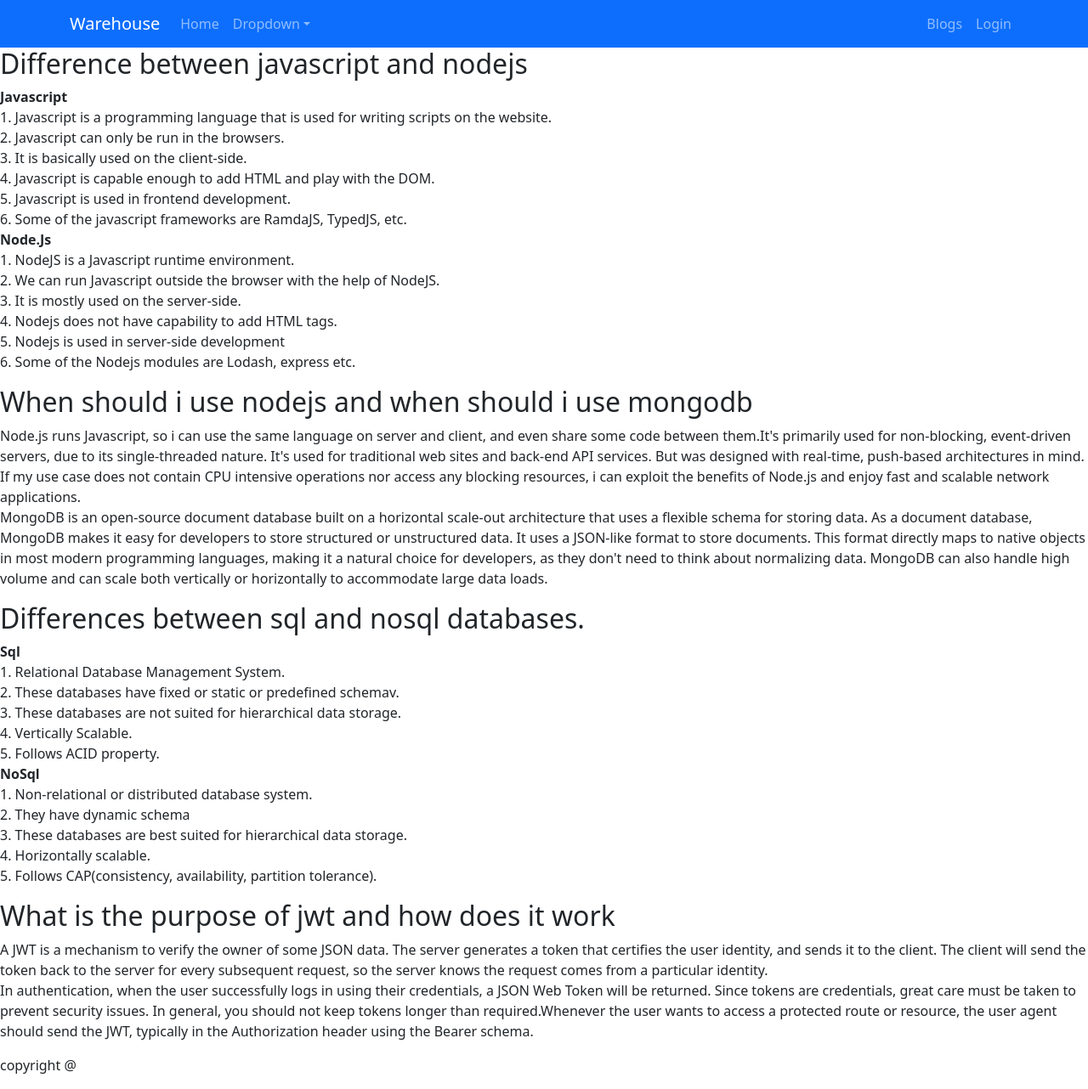
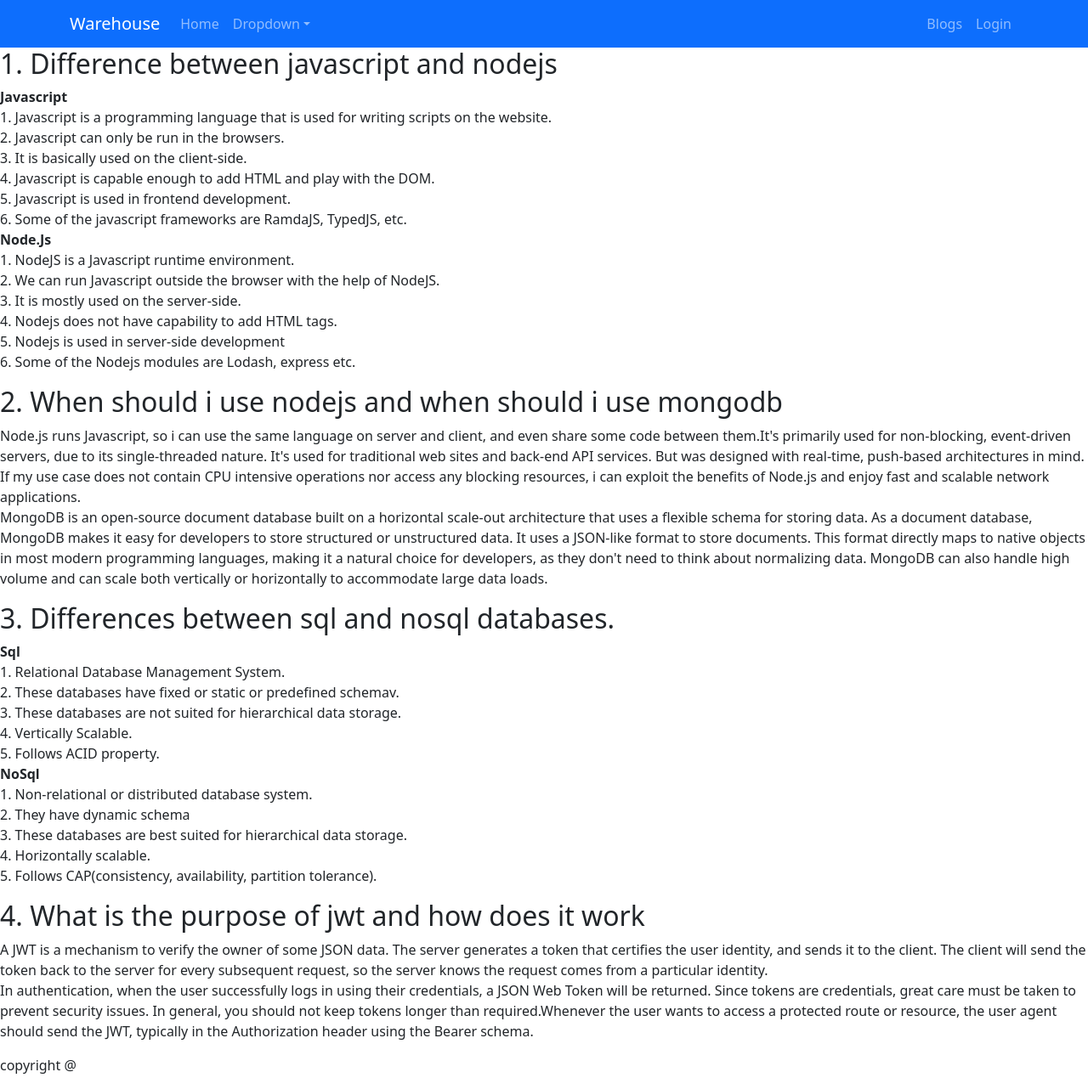
Before and after one commit to BrishtiShil/warehouse-management-client-side, a React (Create React App) app: page /blogs in a window 1280 px wide. Shown: the whole page at 85% size. Built offline with nearby package versions, Linux system fonts and the light colour scheme.

Commit message:
set env file for firebase

```diff
--- a/src/Pages/Blogs/Blogs.js
+++ b/src/Pages/Blogs/Blogs.js
@@ -3,7 +3,7 @@ import React from 'react';
 const Blogs = () => {
     return (
         <div>
-            <h2>Difference between javascript and nodejs</h2>
+            <h2>1. Difference between javascript and nodejs</h2>
             <p>
 
                 <strong>Javascript</strong><br />
@@ -24,7 +24,7 @@ const Blogs = () => {
             </p>
 
 
-            <h2>When should i use nodejs and when should i use mongodb</h2>
+            <h2>2. When should i use nodejs and when should i use mongodb</h2>
             <p>
                 Node.js runs Javascript, so i can use the same language on server and client, and even share some code between them.It's primarily used for non-blocking, event-driven servers, due to its single-threaded nature. It's used for traditional web sites and back-end API services. But was designed with real-time, push-based architectures in mind. If my use case does not contain CPU intensive operations nor access any blocking resources, i can exploit the benefits of Node.js and enjoy fast and scalable network applications.<br />
 
@@ -32,7 +32,7 @@ const Blogs = () => {
             </p>
 
 
-            <h2>Differences between sql and nosql databases.</h2>
+            <h2>3. Differences between sql and nosql databases.</h2>
             <p>
                 <strong>Sql</strong><br />
                 1. Relational Database Management System.<br />
@@ -49,7 +49,7 @@ const Blogs = () => {
             </p>
 
 
-            <h2>What is the purpose of jwt and how does it work</h2>
+            <h2>4. What is the purpose of jwt and how does it work</h2>
             <p>
                 A JWT is a mechanism to verify the owner of some JSON data. The server generates a token that certifies the user identity, and sends it to the client. The client will send the token back to the server for every subsequent request, so the server knows the request comes from a particular identity.<br />
                 In authentication, when the user successfully logs in using their credentials, a JSON Web Token will be returned. Since tokens are credentials, great care must be taken to prevent security issues. In general, you should not keep tokens longer than required.Whenever the user wants to access a protected route or resource, the user agent should send the JWT, typically in the Authorization header using the Bearer schema.
```
Also changed, not shown: src/firebase.init.js (+6 -6 lines).
